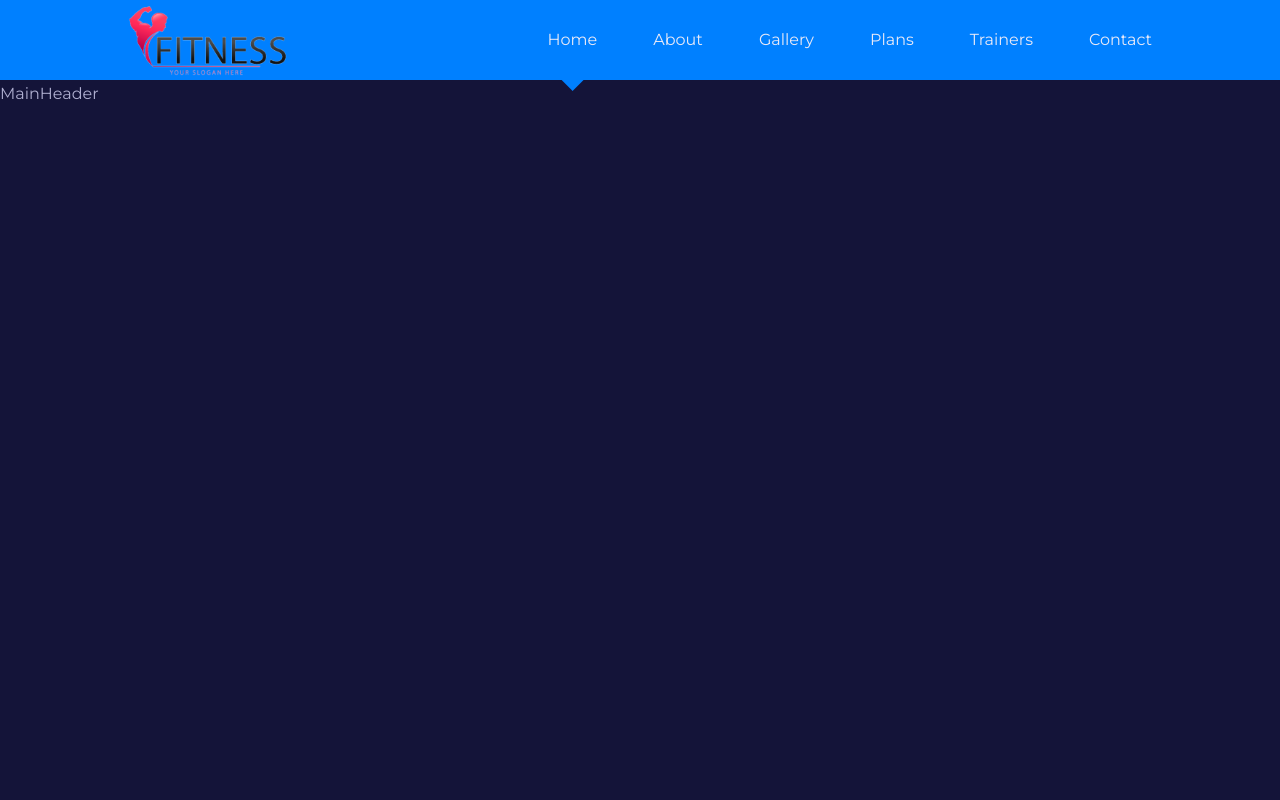
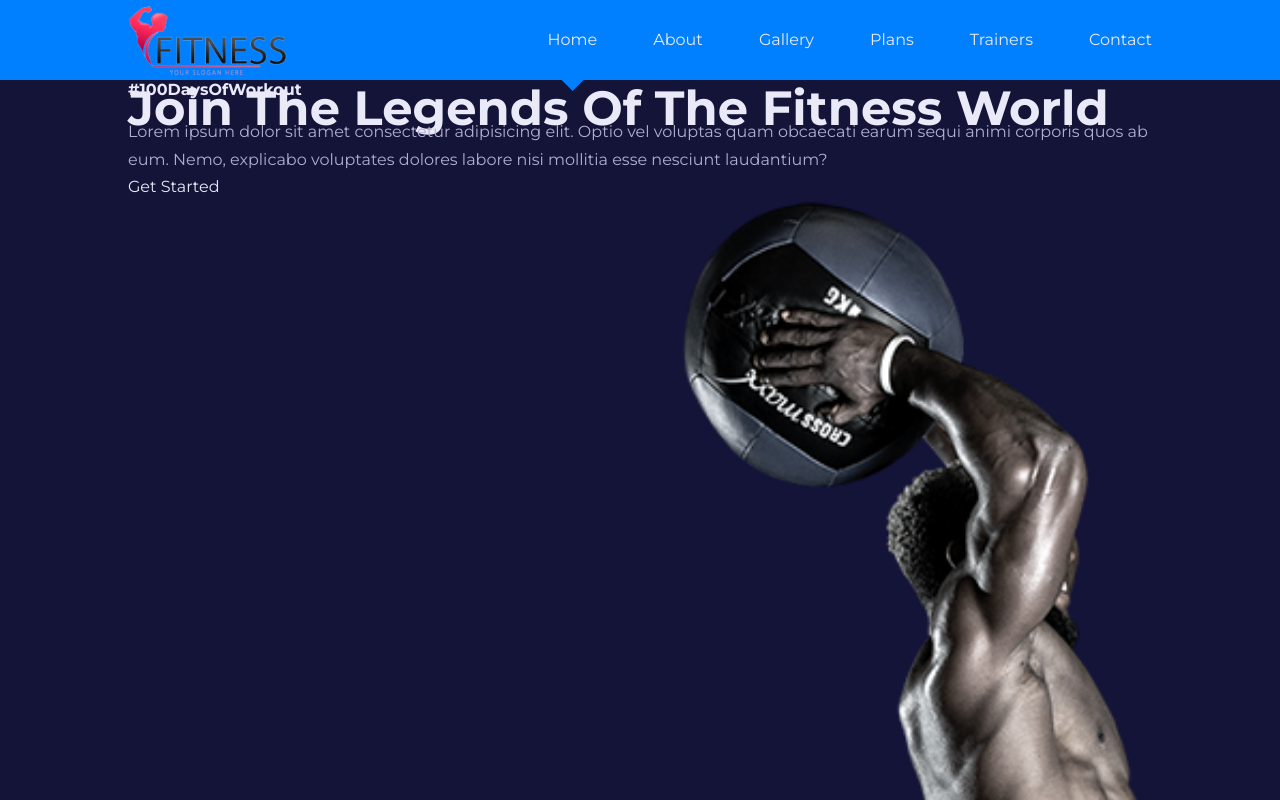
Before and after one commit to promishgrg98/gym-website, a React (Create React App) app: page / in a window 1280 px wide. Shown: the top 800 px of the page. Built offline with nearby package versions, Linux system fonts and the light colour scheme.

Commit message:
create main header for home page

```diff
--- a/src/components/MainHeader.jsx
+++ b/src/components/MainHeader.jsx
@@ -1,8 +1,29 @@
 import React from 'react'
+import { Link } from 'react-router-dom'
+import Image from '../images/main_header.png'
 
 function MainHeader() {
   return (
-    <div>MainHeader</div>
+    <header className="main_header">
+      <div className="main_header-container container">
+        <div className="main_header-left">
+          <h4>#100DaysOfWorkout</h4>
+          <h1>Join The Legends Of The Fitness World</h1>
+          <p>
+            Lorem ipsum dolor sit amet consectetur adipisicing elit. Optio vel voluptas quam obcaecati earum sequi animi corporis quos ab eum. Nemo, explicabo voluptates dolores labore nisi mollitia esse nesciunt laudantium?
+          </p>
+          <Link to={'/plans'} className='btn lg'>Get Started</Link>
+        </div>
+
+        <div className="main_header-right">
+          <div className="main_header-circle">
+            <div className="main_header-image">
+              <img src={Image} alt="Main Header Image" />
+            </div>
+          </div>
+        </div>
+      </div>
+    </header>
   )
 }
 
```
